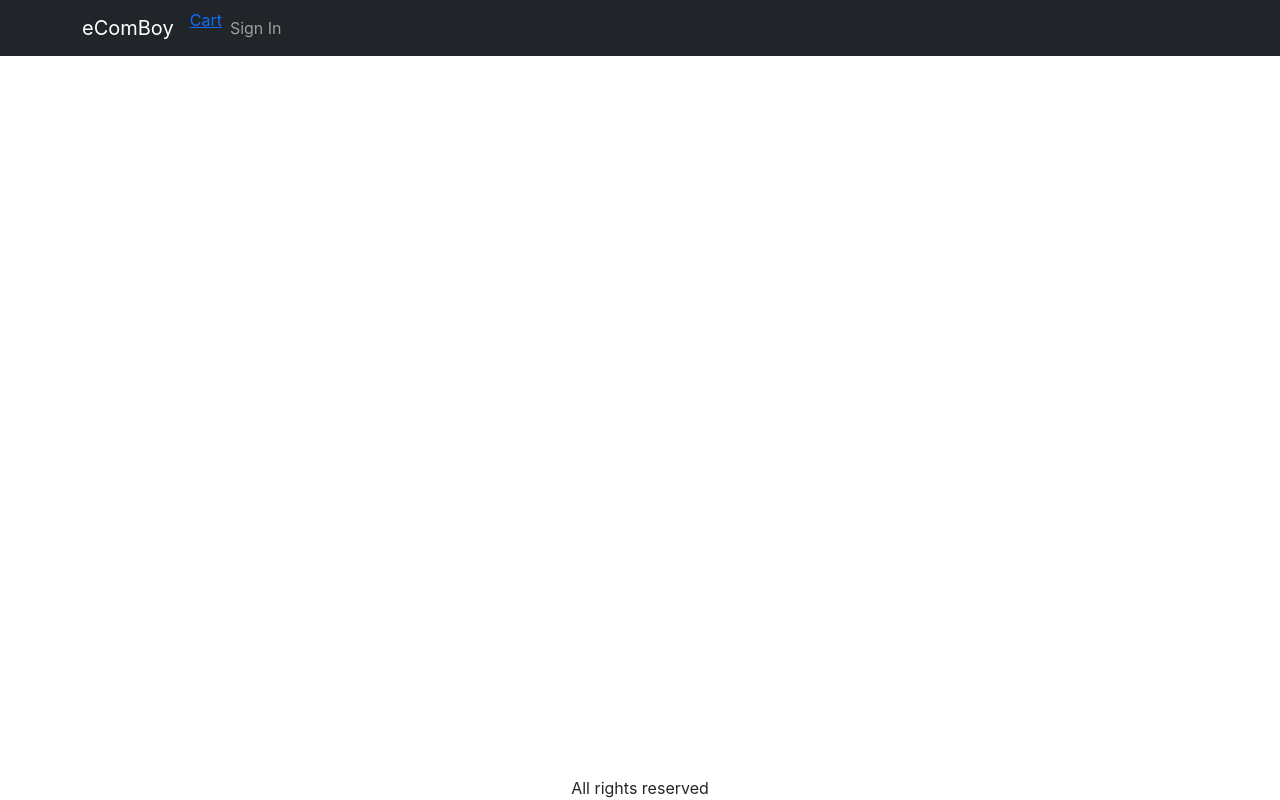
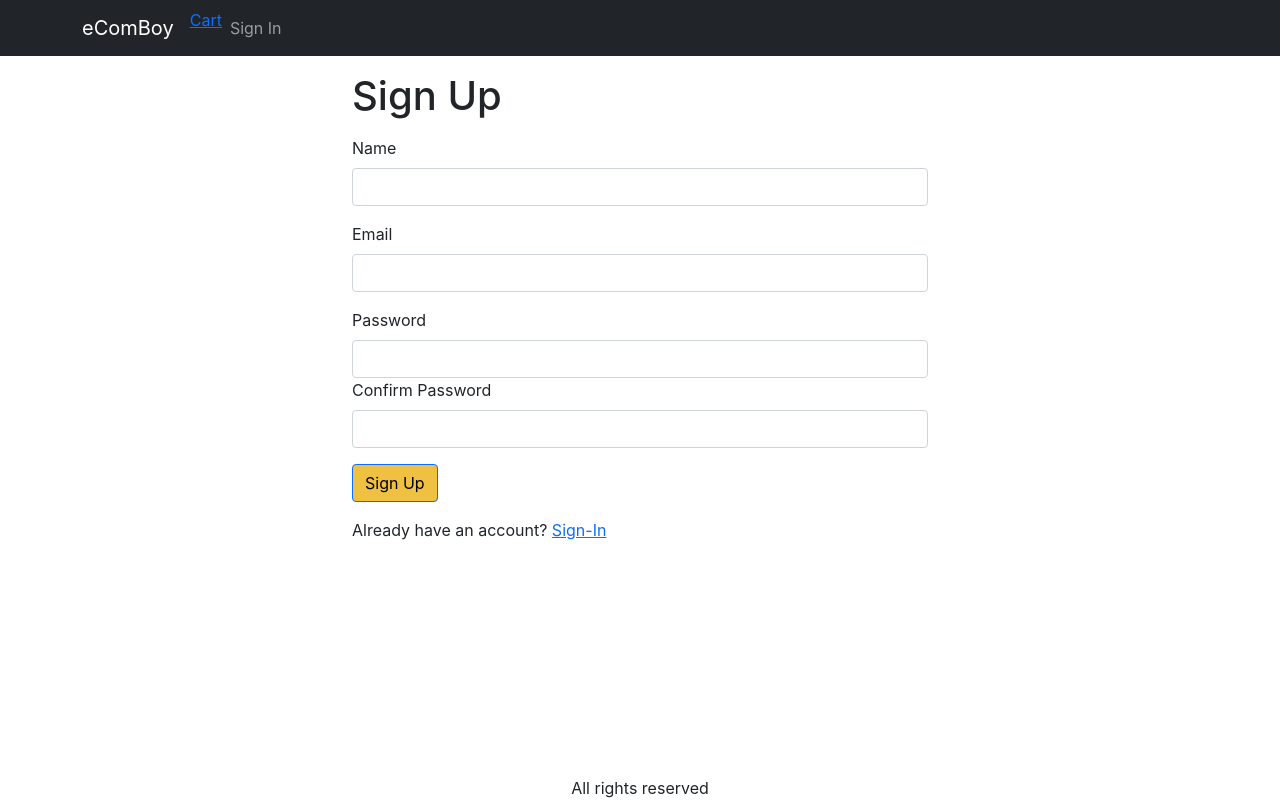
Before and after one commit to aditijain-11/eCom, a React (Create React App) app in the folder client/: page /signup in a window 1280 px wide. Built offline with nearby package versions, Linux system fonts and the light colour scheme.

Commit message:
sign up functionality

```diff
--- a/client/src/App.js
+++ b/client/src/App.js
@@ -14,6 +14,7 @@
 import CartScreen from './Screens/CartScreen';
 import SigninScreen from './Screens/SigninScreen';
 import ShippingAddressScreen from './Screens/ShippingAddressScreen';
+import SignupScreen from './Screens/SignupScreen.js';
 
 function App() {
   const { state, dispatch: ctxDispatch } = useContext(Store);
@@ -75,6 +76,7 @@
               <Route path="/cart" element={<CartScreen />} />
               <Route path="/signin" element={<SigninScreen />} />
               <Route path="/shipping" element={<ShippingAddressScreen />} />
+              <Route path="/signup" element={<SignupScreen />} />
               <Route path="/" element={<HomeScreen />} />
             </Routes>
           </Container>
--- /dev/null
+++ b/client/src/Screens/SignupScreen.js
@@ -0,0 +1,97 @@
+import Axios from 'axios';
+import { Link, useLocation, useNavigate } from 'react-router-dom';
+import Container from 'react-bootstrap/Container';
+import Form from 'react-bootstrap/Form';
+import Button from 'react-bootstrap/Button';
+import { Helmet } from 'react-helmet-async';
+import { useContext, useEffect, useState } from 'react';
+import { Store } from '../Store';
+import { toast } from 'react-toastify';
+import { getError } from '../utils';
+
+export default function SignupScreen() {
+  const navigate = useNavigate();
+  const { search } = useLocation();
+  const redirectInUrl = new URLSearchParams(search).get('redirect');
+  const redirect = redirectInUrl ? redirectInUrl : '/';
+
+  const [name, setName] = useState('');
+  const [email, setEmail] = useState('');
+  const [password, setPassword] = useState('');
+  const [confirmPassword, setConfirmPassword] = useState('');
+
+  const { state, dispatch: ctxDispatch } = useContext(Store);
+  const { userInfo } = state;
+  const submitHandler = async (e) => {
+    e.preventDefault();
+    if (password !== confirmPassword) {
+      toast.error('Passwords do not match');
+      return;
+    }
+    try {
+      const { data } = await Axios.post('/api/users/signup', {
+        name,
+        email,
+        password,
+      });
+      ctxDispatch({ type: 'USER_SIGNIN', payload: data });
+      localStorage.setItem('userInfo', JSON.stringify(data));
+      navigate(redirect || '/');
+    } catch (err) {
+      toast.error(getError(err));
+    }
+  };
+
+  useEffect(() => {
+    if (userInfo) {
+      navigate(redirect);
+    }
+  }, [navigate, redirect, userInfo]);
+
+  return (
+    <Container className="small-container">
+      <Helmet>
+        <title>Sign Up</title>
+      </Helmet>
+      <h1 className="my-3">Sign Up</h1>
+      <Form onSubmit={submitHandler}>
+        <Form.Group className="mb-3" controlId="name">
+          <Form.Label>Name</Form.Label>
+          <Form.Control onChange={(e) => setName(e.target.value)} required />
+        </Form.Group>
+
+        <Form.Group className="mb-3" controlId="email">
+          <Form.Label>Email</Form.Label>
+          <Form.Control
+            type="email"
+            required
+            onChange={(e) => setEmail(e.target.value)}
+          />
+        </Form.Group>
+        <Form.Group className="mb-3" controlId="password">
+          <Form.Label>Password</Form.Label>
+          <Form.Control
+            type="password"
+            required
+            onChange={(e) => setPassword(e.target.value)}
+          />
+          <Form.Group className="mb-3" controlId="confirmPassword">
+            <Form.Label>Confirm Password</Form.Label>
+            <Form.Control
+              type="password"
+              onChange={(e) => setConfirmPassword(e.target.value)}
+              required
+            />
+          </Form.Group>
+        </Form.Group>
+        <div className="mb-3">
+          <Button type="submit">Sign Up</Button>
+        </div>
+        <div className="mb-3">
+          Already have an account?{' '}
+          <Link to={`/signin?redirect=${redirect}`}>Sign-In</Link>
+        </div>
+      </Form>
+    </Container>
+  );
+}
```
Also changed, not shown: 1 other file (tests, documents, lock files or other folders).
